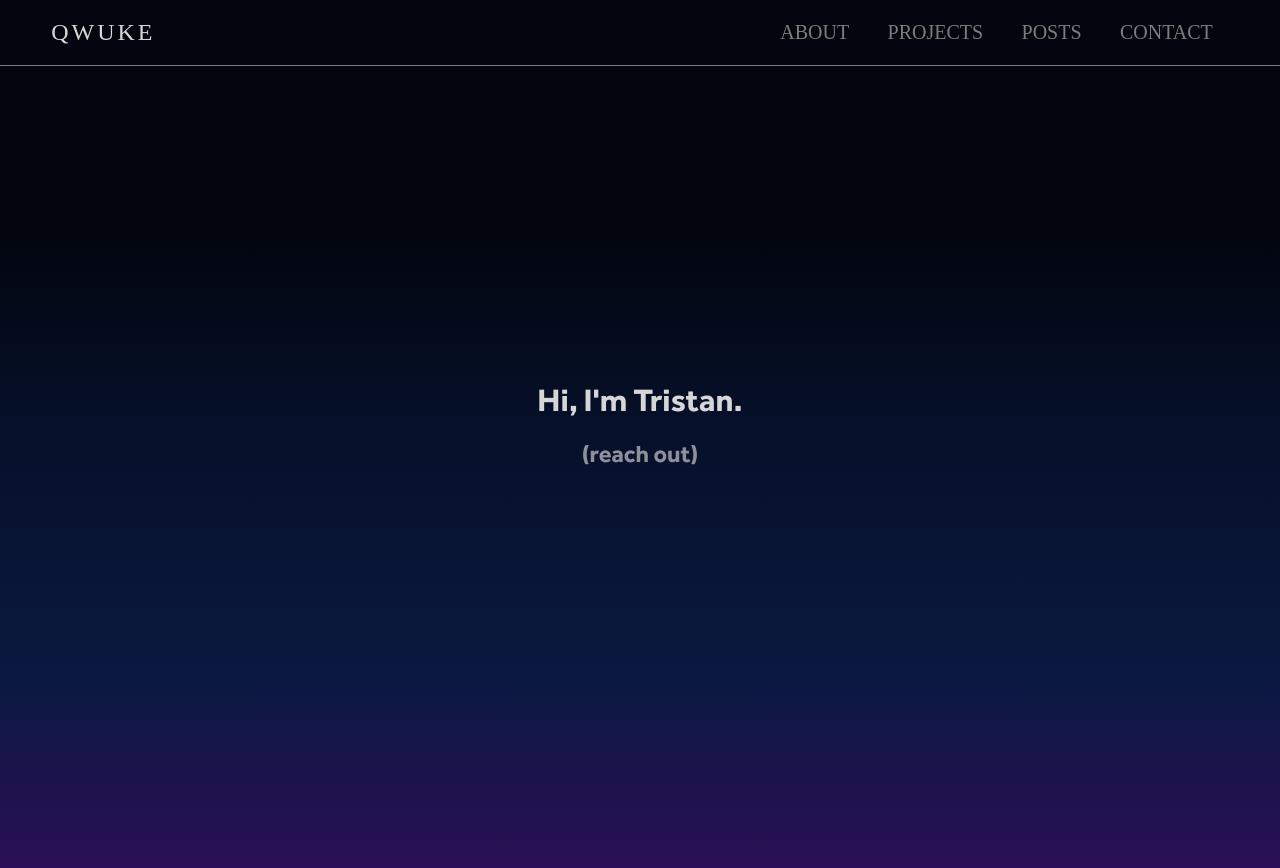
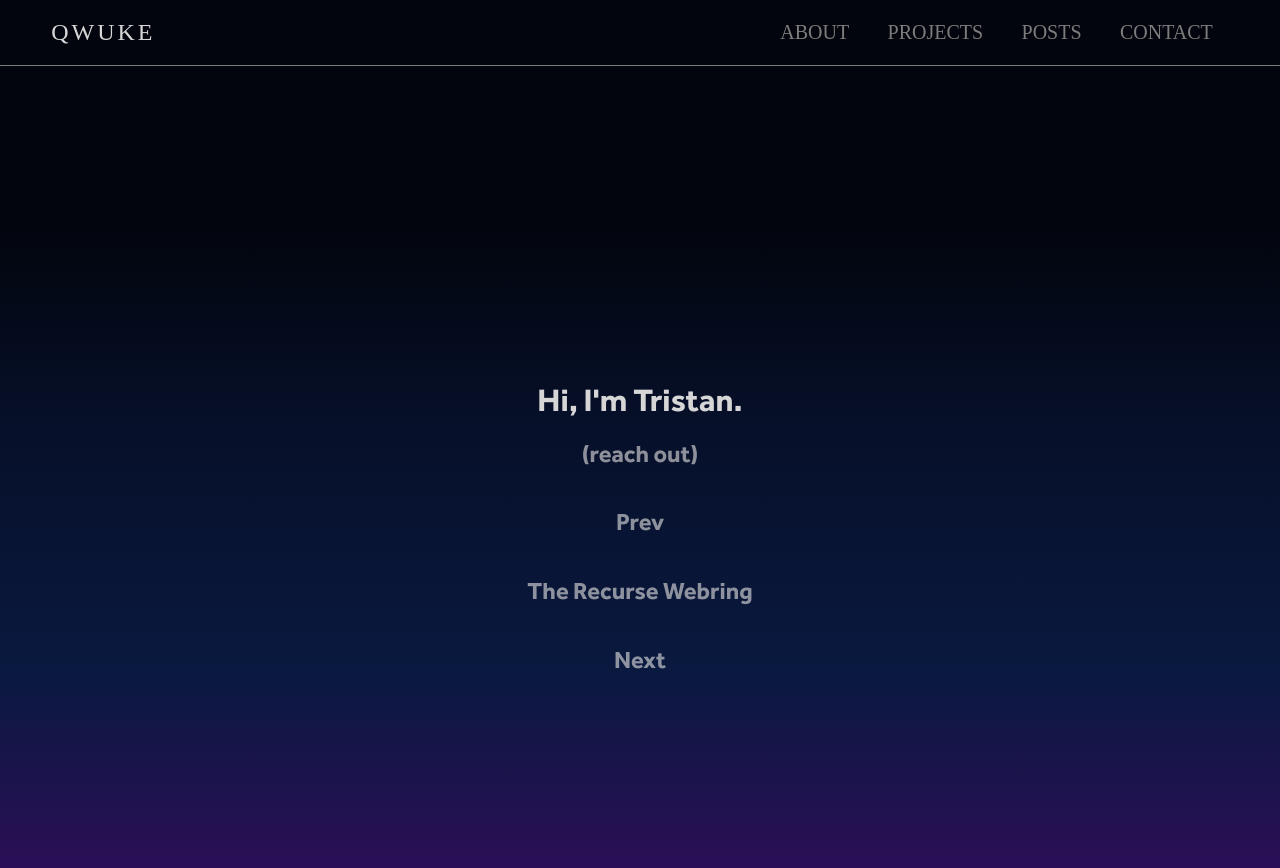
Before and after one commit to Qwuke/qwuke.github.io, a Jekyll site: the page built from index.html, in a window 1280 px wide. Shown: the top 868 px of the page. Built offline with Jekyll 4.4.1, drawn with Linux system fonts in a browser that asks for light colours; nearby versions of some CDN libraries; some web fonts are replaced; the list of posts is cut into pages by our own code.

Commit message:
Add test site behavior

```diff
--- a/index.html
+++ b/index.html
@@ -15,6 +15,9 @@ permalink: /
 		{% endif -%}
 	{%- endfor -%}
 
+<h2><a id="rc-ring-prev" href="https://ring.recurse.com/prev?id=1">Prev</a></h2>
+<h2><a id="rc-ring-home" data-rc-uuid="55325c75-ab45-4237-8fe0-0f45e9e0bdba" href="https://ring.recurse.com/">The Recurse Webring</a></h2>
+<h2><a id="rc-ring-next" href="https://ring.recurse.com/next?id=1">Next</a></h2>
 	<!-- The Distance of the Moon –Italo Calvino
 
 	At one time, according to Sir George H. Darwin, the Moon was very close to the Earth.
```
